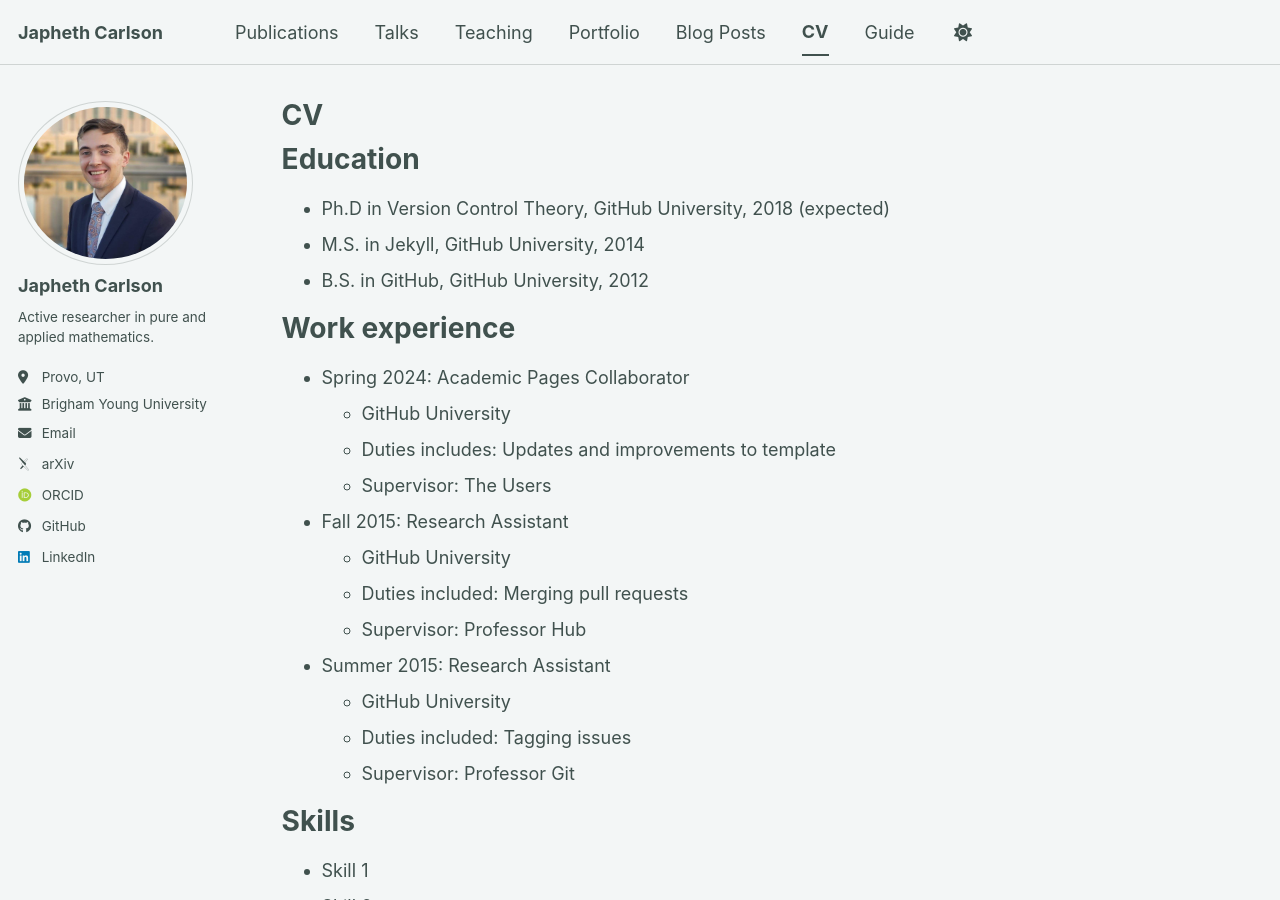
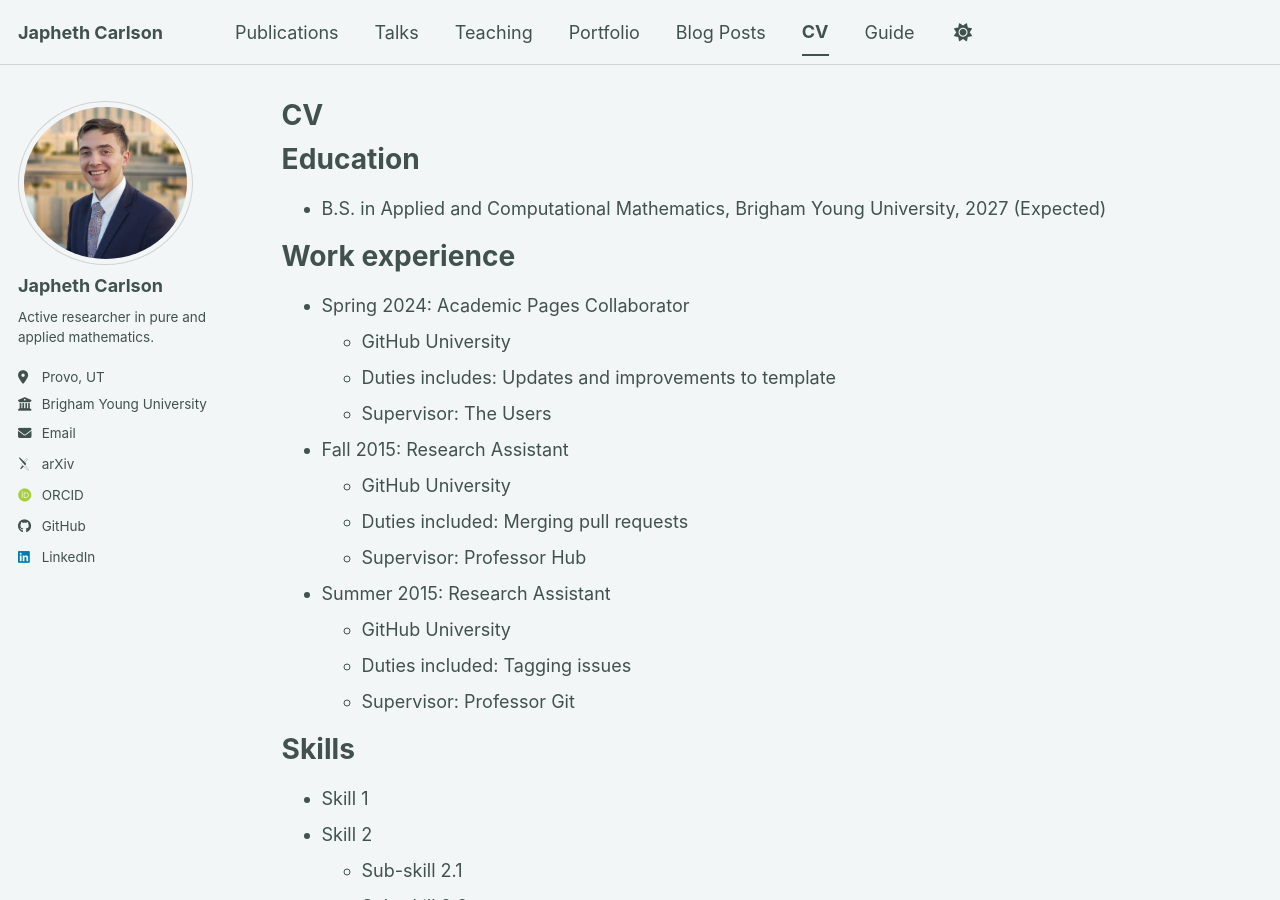
Before and after one commit to jrc117/jrc117.github.io, a Jekyll site: the page built from _pages/cv.md, in a window 1280 px wide and 900 px high. Built offline with Jekyll 4.4.1, drawn with Linux system fonts in a browser that asks for light colours; some web fonts are replaced; a script bundle is joined from its source files by our own code; library files that are not in the unit come from our copies.

Commit message:
Revise education details in CV
Updated education section with new degree information.

```diff
--- a/_pages/cv.md
+++ b/_pages/cv.md
@@ -11,9 +11,7 @@
 
 Education
 ======
-* Ph.D in Version Control Theory, GitHub University, 2018 (expected)
-* M.S. in Jekyll, GitHub University, 2014
-* B.S. in GitHub, GitHub University, 2012
+* B.S. in Applied and Computational Mathematics, Brigham Young University, 2027 (Expected)
 
 Work experience
 ======
```
